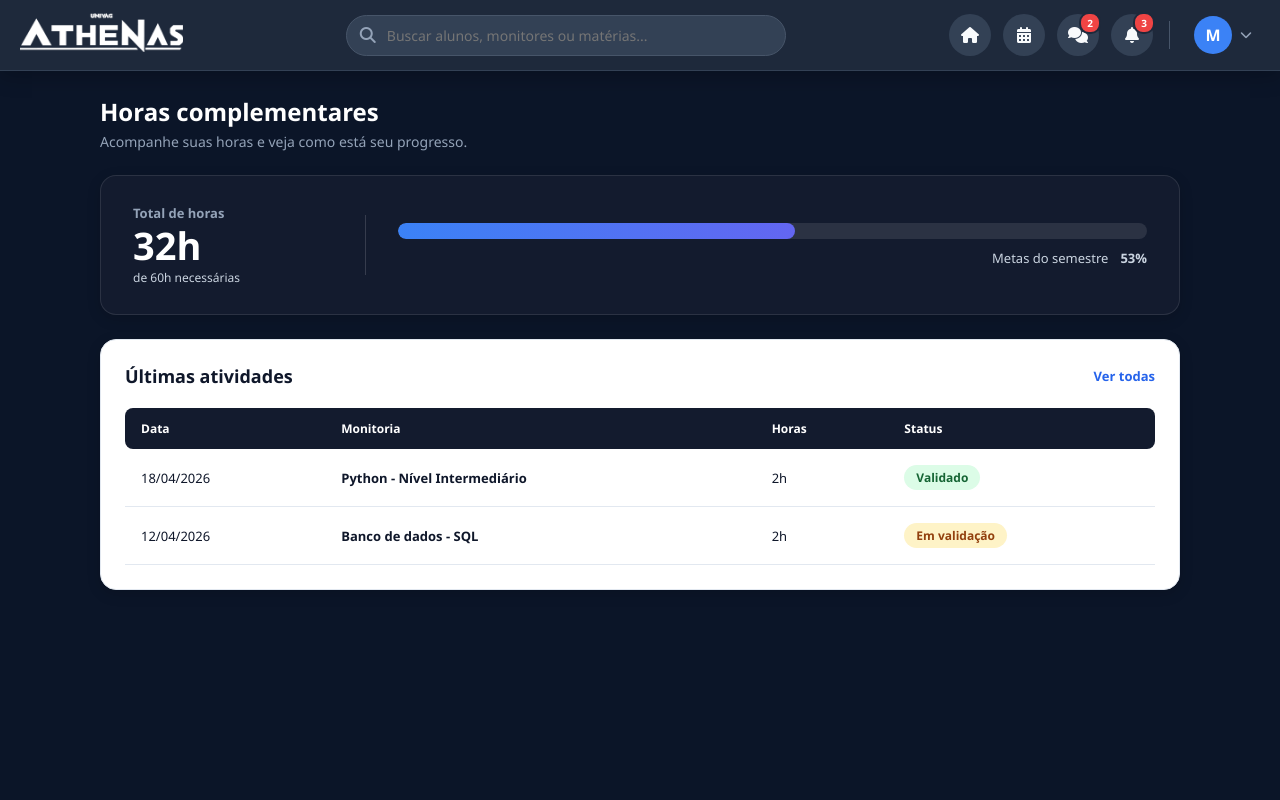
After one commit to eduardoclemes1-tech/univag_athenas, a PHP site: page /views/monitor/horasComplementares.php in a window 1280 px wide. The commit adds this page. Run offline with PHP 8.4, Linux system fonts and the light colour scheme.

Commit message:
aba de certificados e horas complementares.

```diff
--- /dev/null
+++ b/assets/css/horasComplementares.css
@@ -0,0 +1,223 @@
+/* ===== 1. VARIÁVEIS DO TEMA ESCURO E RESET ===== */
+:root {
+    --bg-page: #0b1528;          /* Fundo azul-marinho oficial do sistema */
+    --bg-card: #ffffff;          /* Fundo branco dos cards internos */
+    --bg-dark-card: #131b2e;     /* Fundo escuro do card hero de horas */
+    --text-primary: #0f172a;     /* Texto escuro principal */
+    --text-secondary: #64748b;   /* Texto cinza secundário */
+    --primary-blue: #2563eb;     /* Azul de destaques e links */
+    --border-color: #e2e8f0;     /* Linhas de borda */
+    --status-validado-bg: #dcfce7;
+    --status-validado-text: #166534;
+    --status-validacao-bg: #fef3c7;
+    --status-validacao-text: #92400e;
+    --shadow-sm: 0 4px 14px rgba(0, 0, 0, 0.15);
+    --radius-lg: 16px;
+    --radius-md: 10px;
+    --radius-sm: 6px;
+}
+
+* {
+    margin: 0;
+    padding: 0;
+    box-sizing: border-box;
+    font-family: 'Segoe UI', Tahoma, Geneva, Verdana, sans-serif;
+}
+
+body {
+    background-color: var(--bg-page);
+    color: var(--text-primary);
+    min-height: 100vh;
+}
+
+.horas-main-container {
+    padding: 24px 20px;
+}
+
+.horas-content-wrapper {
+    max-width: 1080px;
+    margin: 0 auto;
+    display: flex;
+    flex-direction: column;
+    gap: 24px;
+}
+
+/* ===== 2. CABEÇALHO ===== */
+.horas-header-bloco h1 {
+    font-size: 24px;
+    font-weight: 800;
+    color: #ffffff;
+}
+
+.horas-header-bloco p {
+    font-size: 14px;
+    color: #94a3b8;
+    margin-top: 4px;
+}
+
+/* ===== 3. HERO CARD DE PROGRESSO ===== */
+.card-hero-progresso {
+    background-color: var(--bg-dark-card);
+    border-radius: var(--radius-lg);
+    padding: 28px 32px;
+    display: flex;
+    align-items: center;
+    gap: 32px;
+    box-shadow: var(--shadow-sm);
+    border: 1px solid rgba(255, 255, 255, 0.1);
+    color: #ffffff;
+}
+
+.hero-total-bloco {
+    display: flex;
+    flex-direction: column;
+    gap: 4px;
+    min-width: 200px;
+}
+
+.hero-total-bloco small {
+    font-size: 13px;
+    color: #94a3b8;
+    font-weight: 600;
+}
+
+.hero-valor-horas strong {
+    font-size: 38px;
+    font-weight: 800;
+    line-height: 1;
+}
+
+.hero-valor-horas span {
+    display: block;
+    font-size: 12px;
+    color: #cbd5e1;
+    margin-top: 4px;
+}
+
+.divisor-hero-vertical {
+    width: 1px;
+    height: 60px;
+    background-color: rgba(255, 255, 255, 0.15);
+}
+
+.hero-barra-bloco {
+    flex: 1;
+    display: flex;
+    flex-direction: column;
+    gap: 10px;
+}
+
+.barra-progresso-container {
+    width: 100%;
+    height: 16px;
+    background-color: rgba(255, 255, 255, 0.1);
+    border-radius: 20px;
+    overflow: hidden;
+}
+
+.barra-progresso-preenchimento {
+    height: 100%;
+    background: linear-gradient(90deg, #3b82f6, #6366f1);
+    border-radius: 20px;
+}
+
+.meta-rotulo {
+    display: flex;
+    justify-content: flex-end;
+    align-items: center;
+    gap: 12px;
+    font-size: 13px;
+    color: #cbd5e1;
+}
+
+/* ===== 4. TABELA DE ATIVIDADES ===== */
+.card-tabela-atividades {
+    background-color: var(--bg-card);
+    border-radius: var(--radius-lg);
+    padding: 24px;
+    box-shadow: var(--shadow-sm);
+    border: 1px solid var(--border-color);
+}
+
+.tabela-header {
+    display: flex;
+    justify-content: space-between;
+    align-items: center;
+    margin-bottom: 20px;
+}
+
+.tabela-header h2 {
+    font-size: 18px;
+    font-weight: 800;
+}
+
+.link-ver-todas {
+    color: var(--primary-blue);
+    font-size: 13px;
+    font-weight: 700;
+    text-decoration: none;
+}
+
+.tabela-responsive-wrapper {
+    width: 100%;
+    overflow-x: auto;
+}
+
+.tabela-atividades {
+    width: 100%;
+    border-collapse: collapse;
+    text-align: left;
+}
+
+.tabela-atividades thead tr {
+    background-color: var(--bg-dark-card);
+    color: #ffffff;
+}
+
+.tabela-atividades th {
+    padding: 12px 16px;
+    font-size: 12px;
+    font-weight: 700;
+}
+
+.tabela-atividades th:first-child { border-radius: 8px 0 0 8px; }
+.tabela-atividades th:last-child { border-radius: 0 8px 8px 0; }
+
+.tabela-atividades td {
+    padding: 16px;
+    font-size: 13px;
+    border-bottom: 1px solid var(--border-color);
+    color: var(--text-primary);
+}
+
+.badge-status {
+    display: inline-block;
+    padding: 4px 12px;
+    border-radius: 20px;
+    font-size: 12px;
+    font-weight: 700;
+}
+
+.status-validado {
+    background-color: var(--status-validado-bg);
+    color: var(--status-validado-text);
+}
+
+.status-validacao {
+    background-color: var(--status-validacao-bg);
+    color: var(--status-validacao-text);
+}
+
+/* ===== 5. RESPONSIVIDADE ===== */
+@media (max-width: 768px) {
+    .card-hero-progresso {
+        flex-direction: column;
+        align-items: flex-start;
+        gap: 20px;
+    }
+
+    .divisor-hero-vertical {
+        width: 100%;
+        height: 1px;
+    }
+}
--- a/includes/navbar.php
+++ b/includes/navbar.php
@@ -35,6 +35,10 @@ if ($tipoUsuario === 'aluno') {
 
 // Rota oficial apontando para o arquivo de Calendário criado em views/agenda/index.php
 $urlAgenda = $basePath . 'views/agenda/index.php';
+
+// Rotas exclusivas da gestão acadêmica do Monitor
+$urlHoras        = $basePath . 'views/monitor/horasComplementares.php';
+$urlCertificados = $basePath . 'views/monitor/certificados.php';
 
 // Ações reais do sistema e assets estáticos
 $urlLogout = $basePath . 'actions/logout.php';
@@ -245,6 +249,21 @@ $urlEmBreve = 'javascript:void(0);';
                                 <i class="fa-solid fa-id-card"></i> Meu Perfil
                             </a>
                         </li>
+
+                        <?php if ($tipoUsuario === 'monitor'): ?>
+                        <!-- Links de gestão acadêmica exclusivos para a conta de Monitor -->
+                        <li>
+                            <a href="<?php echo htmlspecialchars($urlHoras); ?>">
+                                <i class="fa-solid fa-clock-rotate-left"></i> Horas Complementares
+                            </a>
+                        </li>
+                        <li>
+                            <a href="<?php echo htmlspecialchars($urlCertificados); ?>">
+                                <i class="fa-solid fa-file-certificate"></i> Meus Certificados
+                            </a>
+                        </li>
+                        <?php endif; ?>
+
                         <li>
                             <a href="<?php echo $urlEmBreve; ?>">
                                 <i class="fa-solid fa-sliders"></i> Configurações
--- /dev/null
+++ b/views/monitor/horasComplementares.php
@@ -0,0 +1,103 @@
+<?php
+/* ===== 1. INICIALIZAÇÃO DE SESSÃO E VERIFICAÇÃO DE PERMISSÕES ===== */
+// Inicializa a sessão do PHP caso não tenha sido iniciada pela página pai
+if (session_status() === PHP_SESSION_NONE) {
+    session_start();
+}
+
+// Configura o título da página e recupera o tipo de usuário logado
+$tituloPagina = "Horas Complementares - UNIVAG ATHENAS";
+$tipoUsuario  = $_SESSION['usuario_tipo'] ?? 'monitor';
+?>
+<!DOCTYPE html>
+<html lang="pt-BR">
+<head>
+    <!-- ===== 2. METADADOS E BIBLIOTECAS ===== -->
+    <meta charset="UTF-8">
+    <meta name="viewport" content="width=device-width, initial-scale=1.0">
+    <title><?php echo htmlspecialchars($tituloPagina); ?></title>
+
+    <!-- Ícones do FontAwesome -->
+    <link rel="stylesheet" href="https://cdnjs.cloudflare.com/ajax/libs/font-awesome/6.4.0/css/all.min.css">
+
+    <!-- CSS Exclusivo de Horas Complementares -->
+    <link rel="stylesheet" href="../../assets/css/horasComplementares.css">
+</head>
+<body>
+
+    <!-- ===== 3. INCLUSÃO DA NAVBAR UNIVERSAL ===== -->
+    <?php include '../../includes/navbar.php'; ?>
+
+    <!-- ===== 4. CONTAINER PRINCIPAL ===== -->
+    <main class="horas-main-container">
+        <div class="horas-content-wrapper">
+
+            <!-- ===== 5. CABEÇALHO DA PÁGINA ===== -->
+            <header class="horas-header-bloco">
+                <h1>Horas complementares</h1>
+                <p>Acompanhe suas horas e veja como está seu progresso.</p>
+            </header>
+
+            <!-- ===== 6. CARD HERO DE PROGRESSO DE HORAS ===== -->
+            <section class="card-hero-progresso">
+                <div class="hero-total-bloco">
+                    <small>Total de horas</small>
+                    <div class="hero-valor-horas">
+                        <strong>32h</strong>
+                        <span>de 60h necessárias</span>
+                    </div>
+                </div>
+
+                <div class="divisor-hero-vertical"></div>
+
+                <div class="hero-barra-bloco">
+                    <div class="barra-progresso-container">
+                        <div class="barra-progresso-preenchimento" style="width: 53%;"></div>
+                    </div>
+                    <div class="meta-rotulo">
+                        <span>Metas do semestre</span>
+                        <strong>53%</strong>
+                    </div>
+                </div>
+            </section>
+
+            <!-- ===== 7. CARD DA TABELA DE ÚLTIMAS ATIVIDADES ===== -->
+            <section class="card-tabela-atividades">
+                <div class="tabela-header">
+                    <h2>Últimas atividades</h2>
+                    <a href="javascript:void(0);" class="link-ver-todas">Ver todas</a>
+                </div>
+
+                <div class="tabela-responsive-wrapper">
+                    <table class="tabela-atividades">
+                        <thead>
+                            <tr>
+                                <th>Data</th>
+                                <th>Monitoria</th>
+                                <th>Horas</th>
+                                <th>Status</th>
+                            </tr>
+                        </thead>
+                        <tbody>
+                            <tr>
+                                <td>18/04/2026</td>
+                                <td><strong>Python - Nível Intermediário</strong></td>
+                                <td>2h</td>
+                                <td><span class="badge-status status-validado">Validado</span></td>
+                            </tr>
+                            <tr>
+                                <td>12/04/2026</td>
+                                <td><strong>Banco de dados - SQL</strong></td>
+                                <td>2h</td>
+                                <td><span class="badge-status status-validacao">Em validação</span></td>
+                            </tr>
+                        </tbody>
+                    </table>
+                </div>
+            </section>
+
+        </div>
+    </main>
+
+</body>
+</html>
```
Also changed, not shown: assets/css/certificados.css (added, +165 -0 lines), views/monitor/certificados.php (added, +119 -0 lines).
